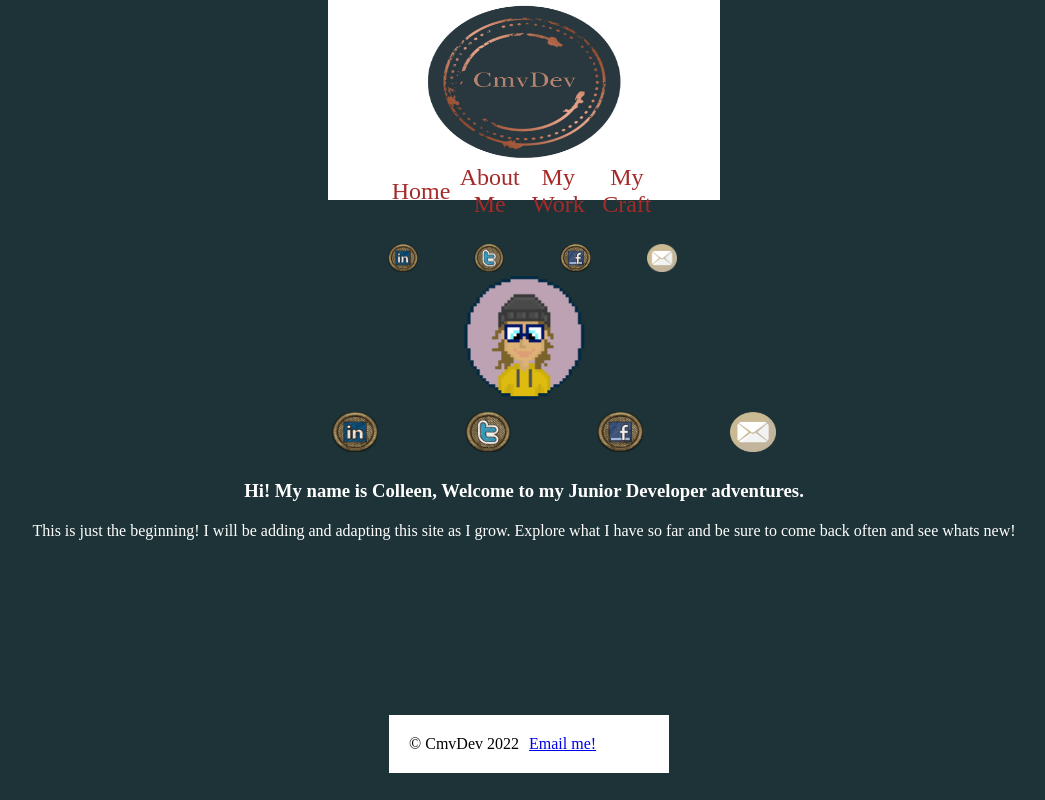
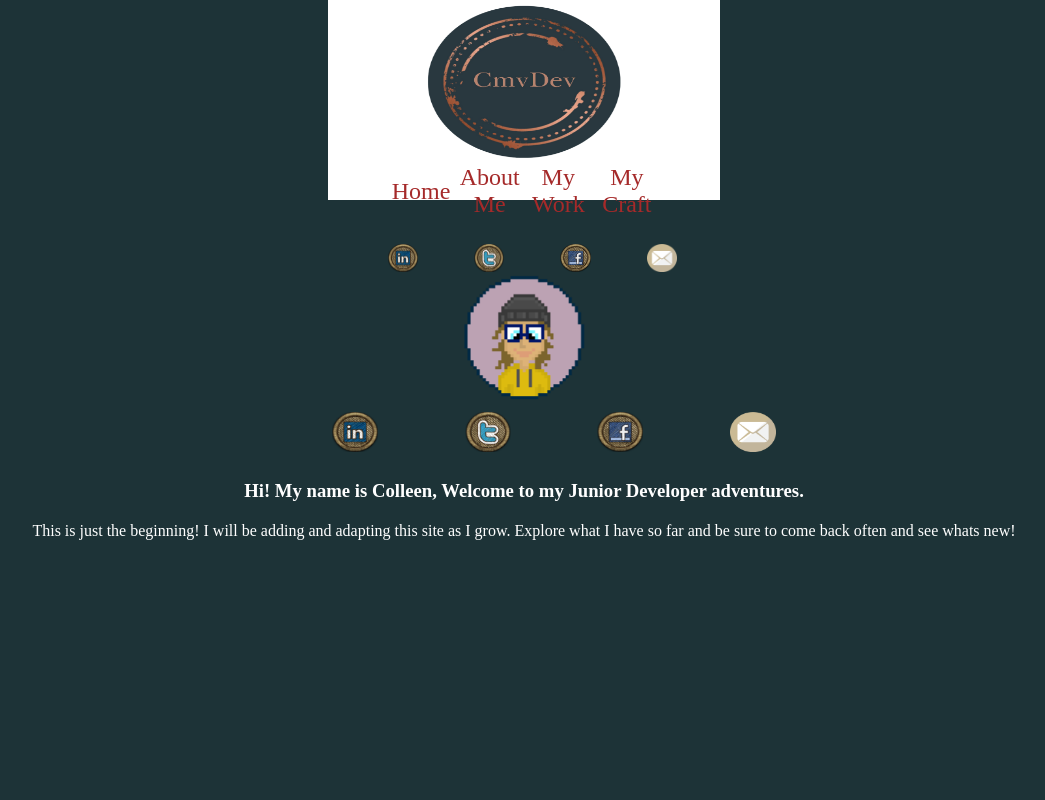
Before and after one commit to Hoodoo42/portfolio1, a Vue app: page / in a window 1280 px wide. Shown: the top 800 px of the page, without its empty margins (116-1161 px from the left). Built offline with nearby package versions, Linux system fonts and the light colour scheme.

Commit message:
made adjustments for each page to stop the footer from being halfway up the pages and a few minor adjustments, Todo next is make the content/page title  hidden when menu is open. Also troubleshoot why 2 icons dont work on 2 pages

```diff
--- a/src/components/MyProjects.vue
+++ b/src/components/MyProjects.vue
@@ -41,7 +41,7 @@ div {
     > img {
       width: 40%;
       border: 1px solid black;
-    }
+}
     h2{
         color: rgb(147, 93, 18);
         font-size: 1.5em
--- a/src/components/PageFooter.vue
+++ b/src/components/PageFooter.vue
@@ -19,7 +19,7 @@ section {
   grid-template-columns: 1fr 1fr;
   background-color: white;
   padding: 20px;
-  margin-top: 250px;
+  margin-top: 25px;
 
   > p {
     justify-self: right;
@@ -28,6 +28,6 @@ section {
   > a {
     justify-self: left;
   }
-  margin-left: 10px;
+
 }
 </style>
--- a/src/components/PageHeader.vue
+++ b/src/components/PageHeader.vue
@@ -45,6 +45,8 @@ export default {
       ham.style.display = "none";
       let nav = document.getElementById("mobile_nav");
       nav.style.display = "grid";
+
+      this.$root.$on
     },
   },
 };
--- a/src/views/AboutMe.vue
+++ b/src/views/AboutMe.vue
@@ -57,9 +57,11 @@ div {
     line-height: 1.5;
   }
   > #about {
+    height: 100vh;
     width: 70%;
     position: relative;
     left: 15%;
   }
+
 }
 </style>
--- a/src/views/HomePage.vue
+++ b/src/views/HomePage.vue
@@ -42,6 +42,7 @@ export default {
     position: relative;
     top: 75px;
     color: white;
+    height: 100vh;
     > h3 {
       padding: 15px;
       line-height: 1.7;
--- a/src/views/PortfolioPage.vue
+++ b/src/views/PortfolioPage.vue
@@ -30,6 +30,7 @@ div {
   justify-items: center;
   text-align: center;
 
+
   > h1,
   p {
     padding: 15px;
--- a/src/views/ServicePage.vue
+++ b/src/views/ServicePage.vue
@@ -108,6 +108,7 @@ div {
 }
 @media only screen and (min-width: 900px) {
   div #skills {
+    height: 100vh;
     grid-template-columns: 1fr 1fr 1fr;
   }
 }
```
